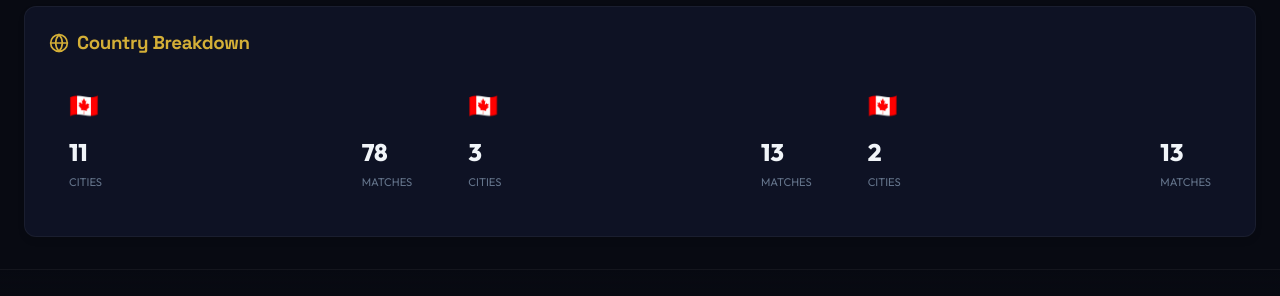
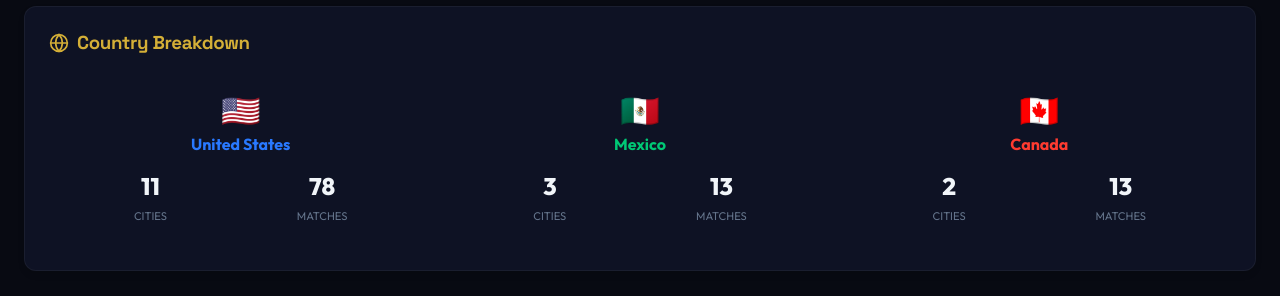
Before and after one commit to samin-77/TactIQ, a React (Vite) app in the folder client/: page /venues in a window 1280 px wide. Shown: the part 3642-3938 px from the top of the page. Built offline with nearby package versions, Linux system fonts and the light colour scheme; no server answers.

Commit message:
Fix country breakdown: use consistent country codes and improve card layout

```diff
--- a/client/src/data/stadiumData.js
+++ b/client/src/data/stadiumData.js
@@ -373,8 +373,8 @@ export const tournamentStats = {
   smallestStadium: { name: 'BMO Field', capacity: 43036 },
   mostMatches: { name: 'AT&T Stadium', matches: 9 },
   countries: {
-    USA: { cities: 11, matches: 78 },
-    Mexico: { cities: 3, matches: 13 },
-    Canada: { cities: 2, matches: 13 }
+    US: { cities: 11, matches: 78 },
+    MX: { cities: 3, matches: 13 },
+    CA: { cities: 2, matches: 13 }
   }
 };
--- a/client/src/pages/Venues.jsx
+++ b/client/src/pages/Venues.jsx
@@ -297,23 +297,24 @@ export default function Venues() {
         <h3 style={{ color: 'var(--color-gold)', marginBottom: '1rem', display: 'flex', alignItems: 'center', gap: '0.5rem' }}>
           <Globe size={20} /> Country Breakdown
         </h3>
-        <div className="grid-3" style={{ gap: '1rem' }}>
+        <div style={{ display: 'grid', gridTemplateColumns: 'repeat(auto-fit, minmax(200px, 1fr))', gap: '1rem' }}>
           {Object.entries(tournamentStats.countries).map(([code, data]) => (
             <div key={code} style={{
               padding: '1.25rem', borderRadius: 'var(--radius-md)',
               background: `${countryColors[code]}08`,
-              border: `1px solid ${countryColors[code]}30`
+              border: `1px solid ${countryColors[code]}30`,
+              textAlign: 'center'
             }}>
-              <div style={{ display: 'flex', alignItems: 'center', gap: '0.5rem', marginBottom: '0.75rem' }}>
-                <span style={{ fontSize: '1.5rem' }}>{code === 'US' ? '🇺🇸' : code === 'MX' ? '🇲🇽' : '🇨🇦'}</span>
-                <span style={{ fontWeight: 700, color: countryColors[code] }}>{countryNames[code]}</span>
+              <div style={{ marginBottom: '0.75rem' }}>
+                <span style={{ fontSize: '2rem', display: 'block', marginBottom: '0.25rem' }}>{code === 'US' ? '🇺🇸' : code === 'MX' ? '🇲🇽' : '🇨🇦'}</span>
+                <span style={{ fontWeight: 700, color: countryColors[code], fontSize: '1rem' }}>{countryNames[code]}</span>
               </div>
-              <div style={{ display: 'flex', justifyContent: 'space-between' }}>
-                <div>
+              <div style={{ display: 'flex', justifyContent: 'space-around', marginTop: '0.5rem' }}>
+                <div style={{ textAlign: 'center' }}>
                   <p style={{ fontSize: '1.5rem', fontWeight: 800, color: 'var(--text-primary)', margin: 0 }}>{data.cities}</p>
                   <p style={{ fontSize: '0.7rem', color: 'var(--text-muted)', textTransform: 'uppercase', margin: 0 }}>Cities</p>
                 </div>
-                <div>
+                <div style={{ textAlign: 'center' }}>
                   <p style={{ fontSize: '1.5rem', fontWeight: 800, color: 'var(--text-primary)', margin: 0 }}>{data.matches}</p>
                   <p style={{ fontSize: '0.7rem', color: 'var(--text-muted)', textTransform: 'uppercase', margin: 0 }}>Matches</p>
                 </div>
```
